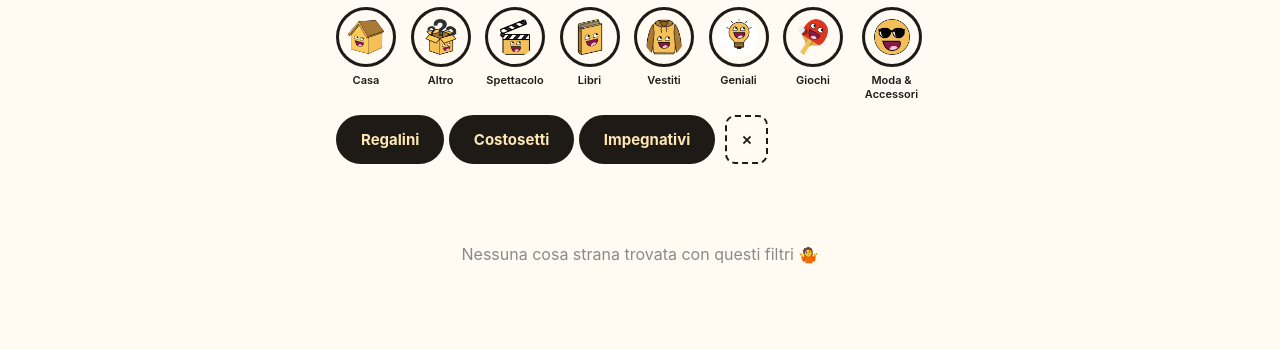
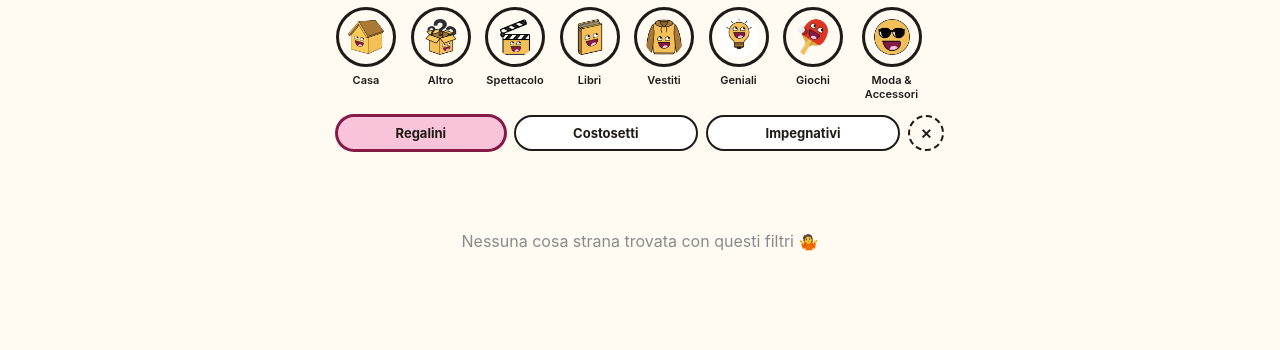
Before and after one commit to lucamoraschi92/cose_strane, a website: page site/index.html in a window 1280 px wide. Both pictures are taken after a click on the button "Regalini". Shown: the part 89-439 px from the top of the page. Drawn offline with nearby package versions, Linux system fonts and the light colour scheme; no server answers.

Commit message:
Update style_filters_3.css

```diff
--- a/site/css/style.css
+++ b/site/css/style.css
@@ -153,20 +153,41 @@ label {
 /* ---------- Filters ---------- */
 .filters {
   display: flex;
-  gap: 10px;
+  align-items: center;
+  gap: 8px;
   padding: 0 16px 14px;
   max-width: 640px;
   margin: 0 auto;
 }
-.filters select { flex: 1; }
+.price-pills { display: flex; gap: 8px; flex: 1; min-width: 0; }
+.pill {
+  flex: 1 1 auto;
+  padding: 8px 10px;
+  font-size: 13px;
+  font-weight: 700;
+  white-space: nowrap;
+  background: var(--card);
+  color: var(--ink);
+  border: 2px solid var(--line);
+  border-radius: 999px;
+}
+.pill.active {
+  background: var(--pink);
+  border-color: var(--maroon);
+  box-shadow: 0 0 0 1px var(--maroon);
+}
 .filters .reset {
+  flex: 0 0 auto;
+  width: 36px;
+  height: 36px;
+  padding: 0;
   border: 2px dashed var(--line);
+  border-radius: 50%;
   background: transparent;
-  border-radius: var(--radius-sm);
-  padding: 10px 14px;
-  font-weight: 700;
-  font-size: 13px;
   color: var(--ink);
+  font-size: 14px;
+  font-weight: 800;
+  visibility: hidden;   /* lo rende visibile il JS quando serve */
 }
 
 /* ---------- Feed ---------- */
```
